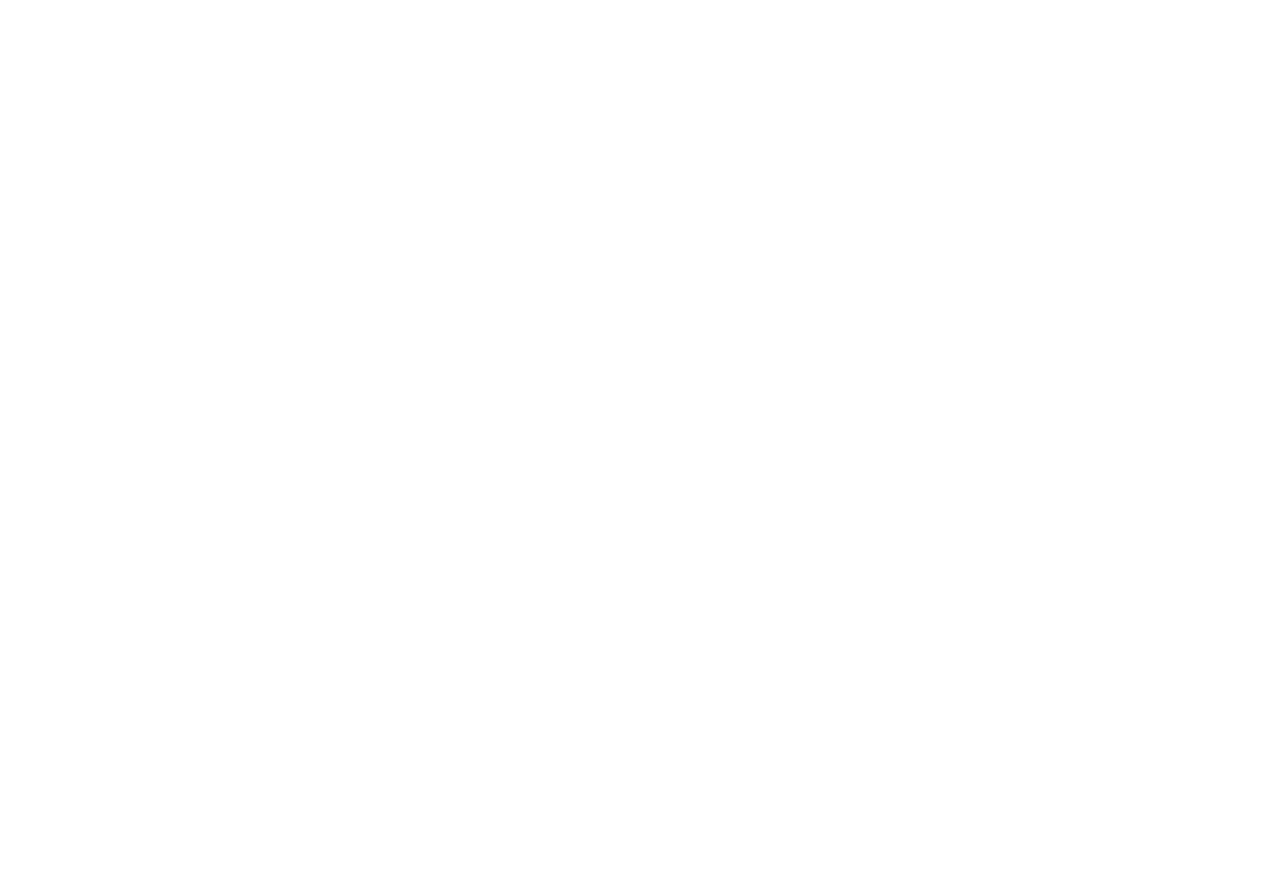
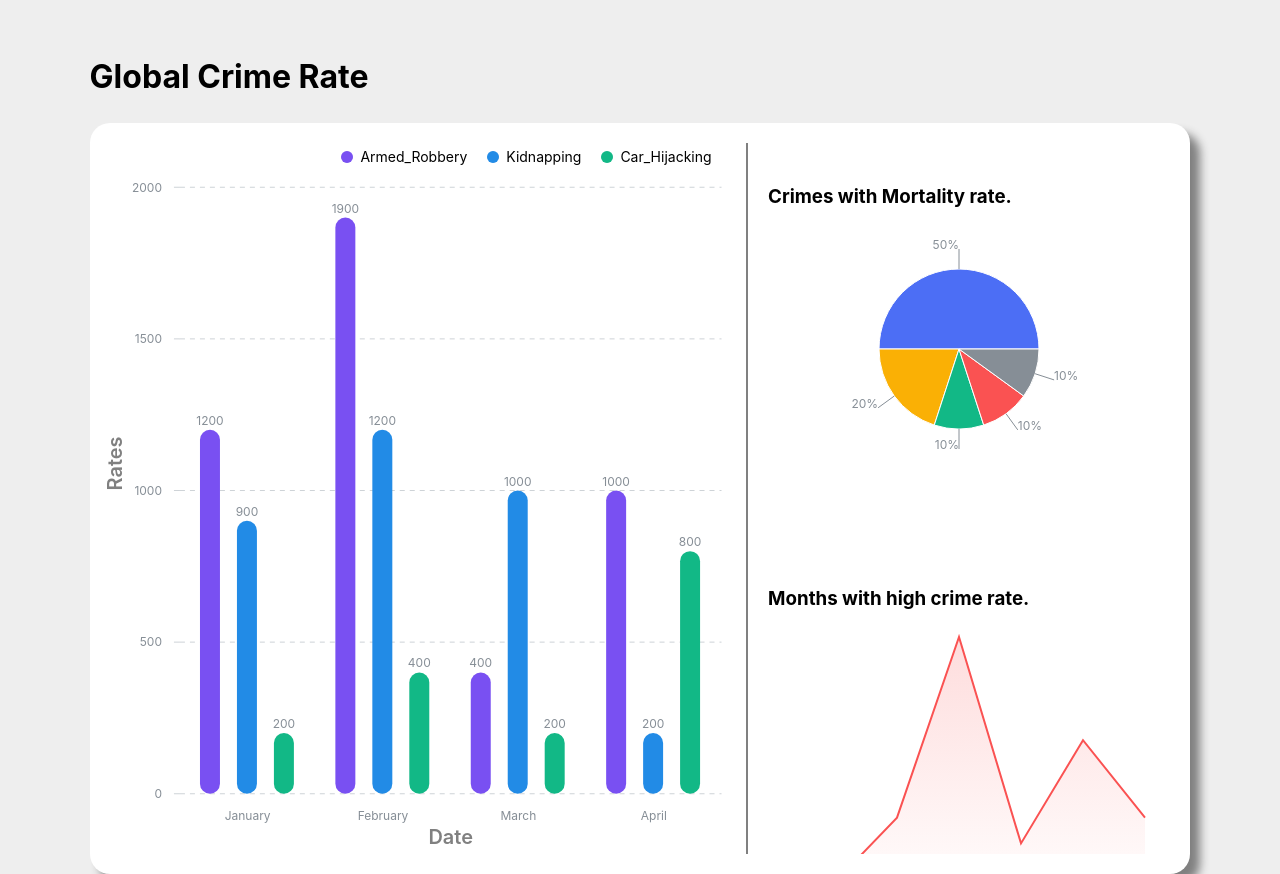
Before and after one commit to gerald023/Eulivy-Boutique, a React (Vite) app: page / in a window 1280 px wide. Shown: the part 1920-2794 px from the top of the page. Before the commit the page ends 1820 px from the top, so only its background shows below. Built offline with nearby package versions, Linux system fonts and the light colour scheme.

Commit message:
added the crime insight section

```diff
--- /dev/null
+++ b/src/data/chartDatas.ts
@@ -0,0 +1,56 @@
+export const CrimeInsight = [
+    {
+        month: 'January',
+        Armed_Robbery: 1200,
+        Kidnapping: 900,
+        Car_Hijacking: 200
+    },
+    {
+        month: 'February',
+        Armed_Robbery: 1900,
+        Kidnapping: 1200,
+        Car_Hijacking: 400
+    },
+    {
+        month: 'March',
+        Armed_Robbery: 400,
+        Kidnapping: 1000,
+        Car_Hijacking: 200
+    },
+    {
+        month: 'April',
+        Armed_Robbery: 1000,
+        Kidnapping: 200,
+        Car_Hijacking: 800
+    },
+
+  ];
+
+  export const CrimeData = [
+    { name: 'Drugs', value: 50, color: 'indigo.6' },
+    { name: 'Robbery', value: 20, color: 'yellow.6' },
+    { name: 'Kidnapping', value: 10, color: 'teal.6' },
+    { name: 'theft', value: 10, color: 'red.6' },
+    { name: 'Others', value: 10, color: 'gray.6' },
+  ];
+
+
+  export const CrimeRate = [
+    {
+        month: 'January',
+        occurrence: 1200,
+    },
+    {
+        month: 'February',
+        occurrence: 1900,
+    },
+    {
+        month: 'March',
+        occurrence: 400,
+    },
+    {
+        month: 'April',
+        occurrence: 1000,
+    },
+
+  ];
--- a/src/pages/landing/LandingPage.tsx
+++ b/src/pages/landing/LandingPage.tsx
@@ -1,5 +1,5 @@
 import { Box } from "@mantine/core"
-import { HeroSection, InfoSection } from "./components";
+import { CrimeInsightSection, HeroSection, InfoSection } from "./components";
 import './components/styles/landingPage.css';
 
 function LandingPage() {
@@ -8,6 +8,7 @@
       <Box className="landing_page">
         <HeroSection/>
         <InfoSection/>
+        <CrimeInsightSection/>
       </Box>
     </>
   )
--- /dev/null
+++ b/src/pages/landing/components/CrimeInsightSection.tsx
@@ -0,0 +1,82 @@
+import { Box, } from "@mantine/core";
+import { BarChart, PieChart, Sparkline } from '@mantine/charts';
+import { CrimeData, CrimeInsight } from "../../../data/chartDatas";
+import './styles/criminalInsight.css';
+
+
+function CrimeInsightSection() {
+  return (
+    <>
+      <Box className="crimeInsightCon">
+        <h1>Global Crime Rate</h1>
+        <Box className="insightCharts">
+        <Box className="crimeRate">
+          <Box>
+            {/* <h2>Popular crimes committed</h2> */}
+
+          </Box>
+         <Box className="barChartCon">
+            <BarChart
+          // h={'100%'}
+          className="crimeBarChart"
+          data={CrimeInsight}
+          dataKey="month"
+          xAxisLabel="Date"
+          yAxisLabel="Rates"
+          series={[
+            { name: 'Armed_Robbery', color: 'violet.6' },
+            { name: 'Kidnapping', color: 'blue.6' },
+            { name: 'Car_Hijacking', color: 'teal.6' },
+          ]}
+
+          withLegend
+          barProps={{ radius: 50,
+            width: 10
+           }}
+           maxBarWidth={20}
+          tooltipAnimationDuration={200}
+          withBarValueLabel
+          styles={{
+            axisLabel:{
+              fontSize: '20px',
+              fontWeight: 600,
+            },
+          }}
+        />
+      </Box>
+        </Box>
+        <Box className="crimeData">
+       <Box className="crimeDataChart">
+        <h3>Crimes with Mortality rate.</h3>
+       <PieChart data={CrimeData}
+        withTooltip
+        withLabels
+        className="crimePie"
+        // withLabelsLine
+        labelsType="percent"
+        // w={'100%'}
+        h={'80%'}
+        tooltipAnimationDuration={200}
+        tooltipDataSource="segment" mx="auto" />
+       </Box>
+       {/* <Divider my="md" /> */}
+       <Box className="crimeDataChart">
+       <h3>Months with high crime rate.</h3>
+        <Sparkline
+        // w={'60%'}
+        h={'100%'}
+        className="sparkChart"
+        data={[1,1, 6,20,4,12,6]}
+
+        trendColors={{ positive: 'red', negative: 'red.6', neutral: 'gray.5' }}
+        fillOpacity={0.2}
+        />
+       </Box>
+        </Box>
+        </Box>
+      </Box>
+    </>
+  )
+}
+
+export default CrimeInsightSection
--- a/src/pages/landing/components/index.ts
+++ b/src/pages/landing/components/index.ts
@@ -1,3 +1,4 @@
 export {default as HeroSection} from './HeroSection';
 export {default as IconCard} from './IconCard';
 export {default as InfoSection} from './InfoSection';
+export {default as CrimeInsightSection} from './CrimeInsightSection';
--- /dev/null
+++ b/src/pages/landing/components/styles/criminalInsight.css
@@ -0,0 +1,96 @@
+.crimeInsightCon{
+    display: flex;
+    flex-direction: column;
+    justify-content: space-between;
+    width: 100%;
+}
+.crimeInsightCon .insightCharts{
+    width: 100%;
+    display: grid;
+    grid-template-columns: 1fr 40%;
+    grid-gap: 20px;
+    min-height: 500px;
+    padding: 20px;
+    border-radius: 20px;
+    background-color: white;
+    box-shadow: 10px 10px 10px grey;
+}
+.crimeInsightCon .insightCharts .barChartCon{
+    width: 100%;
+    height: 100%;
+}
+.crimeInsightCon .insightCharts .barChartCon .crimeBarChart{
+    height: 100%;
+    width: 100%;
+}
+.crimeInsightCon .insightCharts .crimeRate{
+    width: 100%;
+    height: 100%;
+    /* background-color: red; */
+}
+.crimeInsightCon .crimeData{
+    border-left: 2px solid gray;
+    display: flex;
+    overflow: hidden;
+    flex-direction: column;
+    padding: 20px;
+    gap: 30px;
+    justify-content: space-between;
+}
+
+
+.crimeInsightCon .crimeData div{
+    display: flex;
+    width: 100%;
+    height: 40%;
+    flex-wrap: wrap;
+}
+
+@media (max-width: 1025px) {
+    .crimeInsightCon .crimeData{
+        gap: 0;
+        justify-content: space-around;
+    }
+    .crimeInsightCon .crimeData div{
+        display: flex;
+        /* flex-direction: column; */
+    }
+    .crimeInsightCon .crimeData div .sparkChart{
+        width: 100%;
+    }
+}
+
+@media (max-width: 905px) {
+    .crimeInsightCon .insightCharts{
+        display: flex;
+        flex-direction: column;
+    }
+    .crimeInsightCon .crimeData{
+        border-left: none;
+        border-top: 2px solid gray;
+    }
+}
+
+@media (max-width: 650px) {
+    .crimeInsightCon .insightCharts .barChartCon{
+        width: 100%;
+        height: 100%;
+    }
+    .crimeInsightCon .insightCharts .barChartCon .crimeBarChart{
+        height: 100%;
+        width: 100%;
+    }
+    .crimeInsightCon .crimeData div{
+        /* display: flex; */
+        height: 50%;
+        /* justify-content: center; */
+        /* flex-direction: column; */
+    }
+    .crimeInsightCon .crimeData div .crimePie{
+        width: 100%;
+        height: 100%;
+        /* display: flex;
+        justify-content: center;
+        align-items: center; */
+    }
+}
--- a/src/pages/landing/components/styles/heroSection.css
+++ b/src/pages/landing/components/styles/heroSection.css
@@ -87,6 +87,7 @@
 .iconCardCon{
     display: flex;
     flex-wrap: wrap;
+    gap: 10px;
     justify-content: space-around;
 }
 
@@ -146,6 +147,7 @@
 }
 
 @media (max-width: 600px) {
+
     .icon_card{
         width: 200px;
         height: 250px;
```
Also changed, not shown: src/main.tsx (+5 -4 lines).
